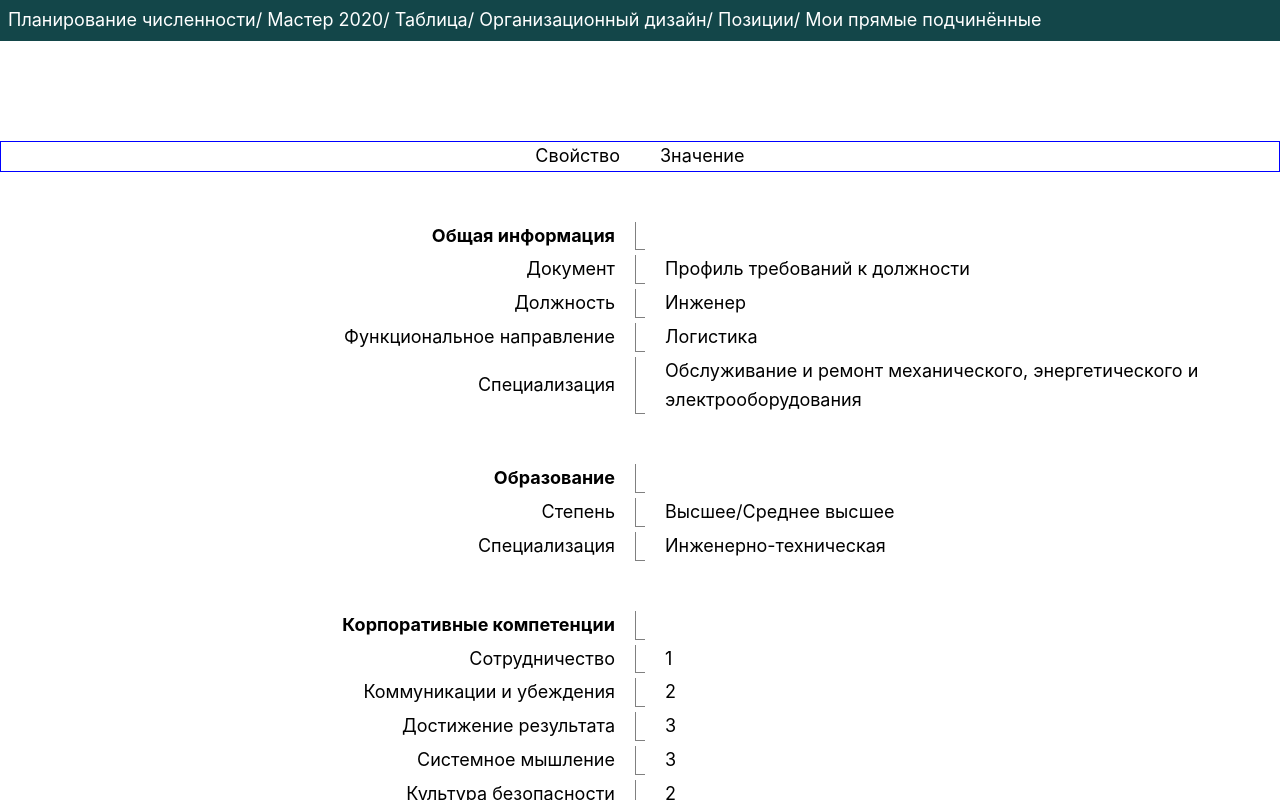
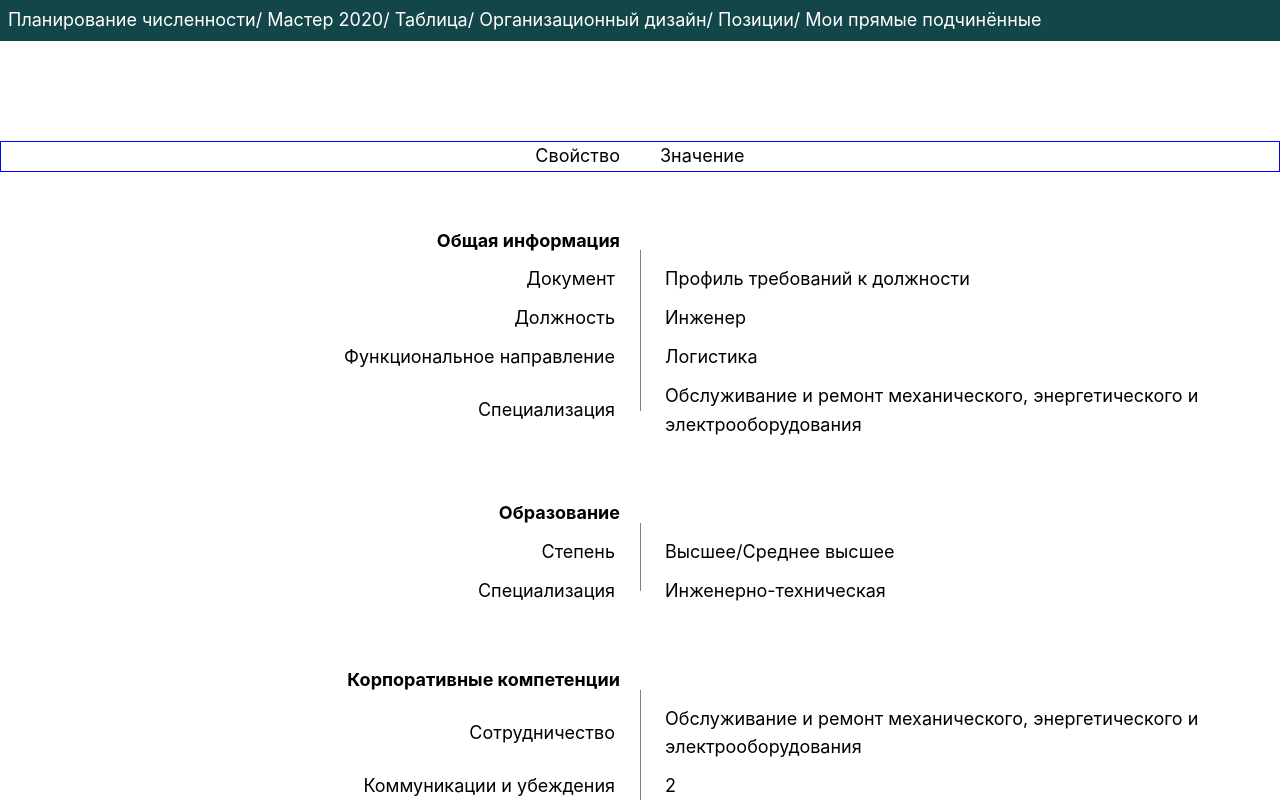
Before and after one commit to TryToCatchMyPromise/nextjs-blog, a Next.js app: page /posts/AxesPro in a window 1280 px wide. Shown: the top 800 px of the page. Built offline with nearby package versions, Linux system fonts and the light colour scheme.

Commit message:
Commit for lines

```diff
--- a/components/AxesProSection.module.css
+++ b/components/AxesProSection.module.css
@@ -16,20 +16,37 @@
 .item {
     display: flex;
     align-items: center;
-    flex: 10 10;
+    /*flex: 10 10;*/
+}
+
+.bodyLine {
+    /*position: relative;*/
+    display: flex;
+    flex-direction: row;
+    align-items: center;
+    align-self: stretch;
+    /*box-sizing: content-box;*/
+    /*flex-flow: row wrap;*/
 }
 
 .left {
     justify-content: flex-end;
-    padding-right: 20px;
+    /*padding-right: 20px;*/
     text-align: right;
+    padding: 5px 20px 5px 0;
+    flex: 1 0;
+    white-space: nowrap;
 }
 
 .right {
+    position: relative;
     justify-content: flex-start;
-    padding-left: 20px;
+    /*padding-left: 20px;*/
     text-align: left;
+    padding: 5px 0 5px 20px;
     /*border-left: 1px solid gray;*/
+    flex: 1 0
+;
 }
 
 .mainProperty {
@@ -44,31 +61,37 @@ font-weight: bold;
 
 }
 
-.bodyLine {
-    display: flex;
-    flex-direction: row;
-    align-items: center;
-    margin: 5px 0 5px 0;
-}
+
 
 .lineContainer {
+    /*position: absolute;*/
+    /*top: -10%;*/
     display: flex;
     align-self: stretch;
     /*flex: 1 1;*/
     width: 10px;
     /*height: 100%;*/
     overflow: hidden;
-
+/*padding-bottom: 2em;*/
     /*height: 10px;*/
-    border-left: 1px solid gray;
-    border-bottom: 1px solid gray;
+    /*border-left: 1px solid gray;*/
+    /*border-bottom: 1px solid gray;*/
+    /*border-top: 1px solid gray;*/
 }
 
-/*.rightOverlay {*/
-/*    height: 100%;*/
-/*    width: 100%;*/
-/*    border-left: 1px solid grey;*/
-/*}*/
+.rightOverlay {
+    position: absolute;
+    z-index: 5;
+    width: 100%;
+    height: 100%;
+    border-left: 1px solid grey;
+    top: -10px;
+    left: -5px;
+}
+
+.bodyLine:last-child .right .rightOverlay {
+    top: -50%;
+}
 /*.line {*/
 /*    height: 100%;*/
 /*    padding-top: 100%;*/
--- a/components/AxesProSection.tsx
+++ b/components/AxesProSection.tsx
@@ -23,7 +23,8 @@ const AxesProSection = ({
                         return (
                             <div className={classes.headerChild}>
                                 <div className={classes.mainProperty + " " + classes.left + " " + classes.item}>{s.mainProperty}</div>
-                                <div className={classes.lineContainer}>
+                                {/*<div className={classes.lineContainer}>*/}
+                                <div>
                                     <div className={classes.button}></div>
                                 </div>
                                 <div className={classes.deadZone + " " + classes.right + " " + classes.item}></div>
--- a/pages/posts/AxesPro.tsx
+++ b/pages/posts/AxesPro.tsx
@@ -134,7 +134,7 @@ export const getStaticProps: GetStaticProps = async () => {
                 },
                 {
                     property: "Сотрудничество",
-                    value: "1",
+                    value: "Обслуживание и ремонт механического, энергетического и электрооборудования",
                 },
                 {
                     property: "Коммуникации и убеждения",
@@ -142,7 +142,7 @@ export const getStaticProps: GetStaticProps = async () => {
                 },
                 {
                     property: "Достижение результата",
-                    value: "3",
+                    value: "Обслуживание и ремонт механического, энергетического и электрооборудования",
                 },
                 {
                     property: "Системное мышление",
@@ -154,7 +154,7 @@ export const getStaticProps: GetStaticProps = async () => {
                 },
                 {
                     property: "Сотрудничество",
-                    value: "1",
+                    value: "Обслуживание и ремонт механического, энергетического и электрооборудования",
                 },
             ]
         }
```
